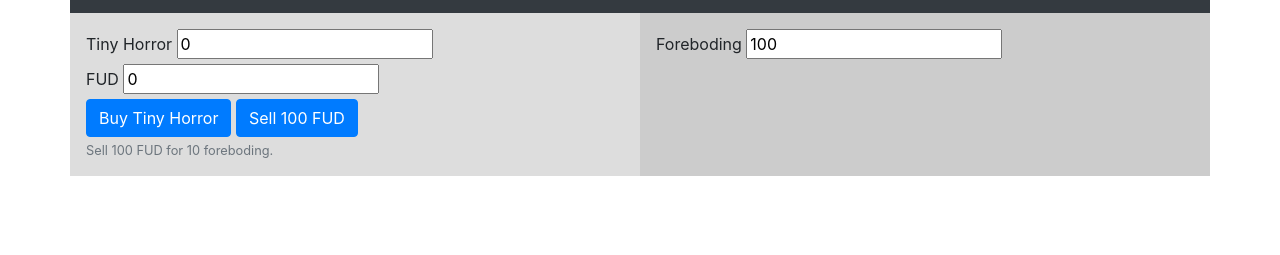
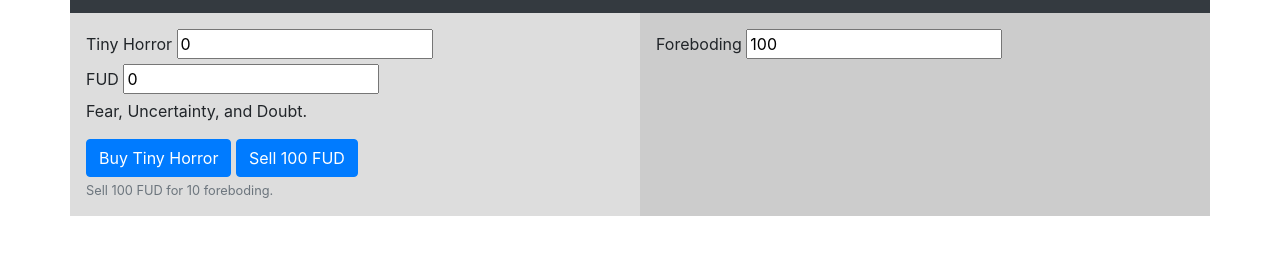
Before and after one commit to dmorck/cats-of-ulthar, a plain HTML site: page index.html in a window 1280 px wide. Shown: the part 51-306 px from the top of the page. Drawn offline with nearby package versions, Linux system fonts and the light colour scheme.

Commit message:
Adding description text to FUD

```diff
--- a/index.html
+++ b/index.html
@@ -39,6 +39,7 @@
         <div class="clearfix">
           <label for="fudTotal">FUD</label>
           <input type="text" value="0" id="fudTotal" readonly>
+          <p class=description-text">Fear, Uncertainty, and Doubt.</p>
         </div>
 
         <button type="button" id="buyTinyHorror" class="btn btn-primary">Buy Tiny Horror</button>
```
